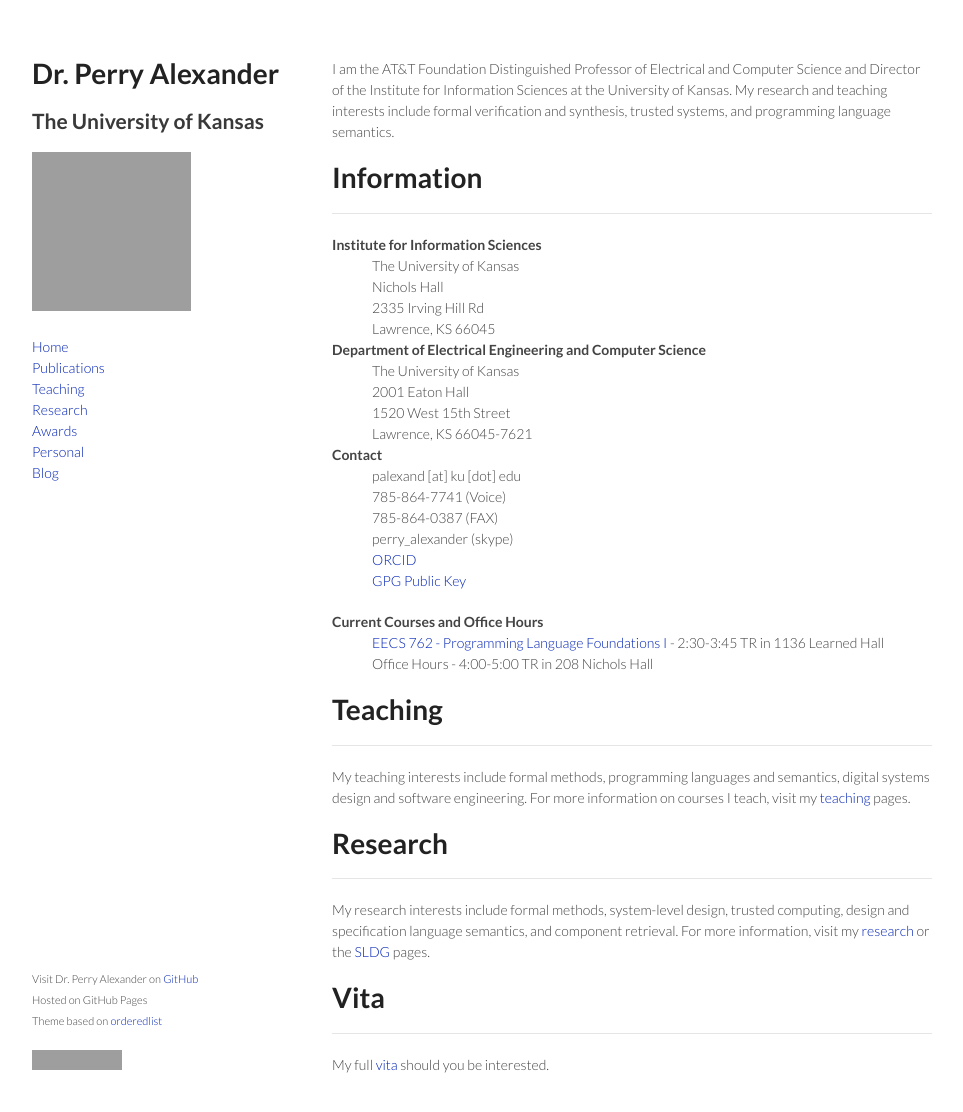
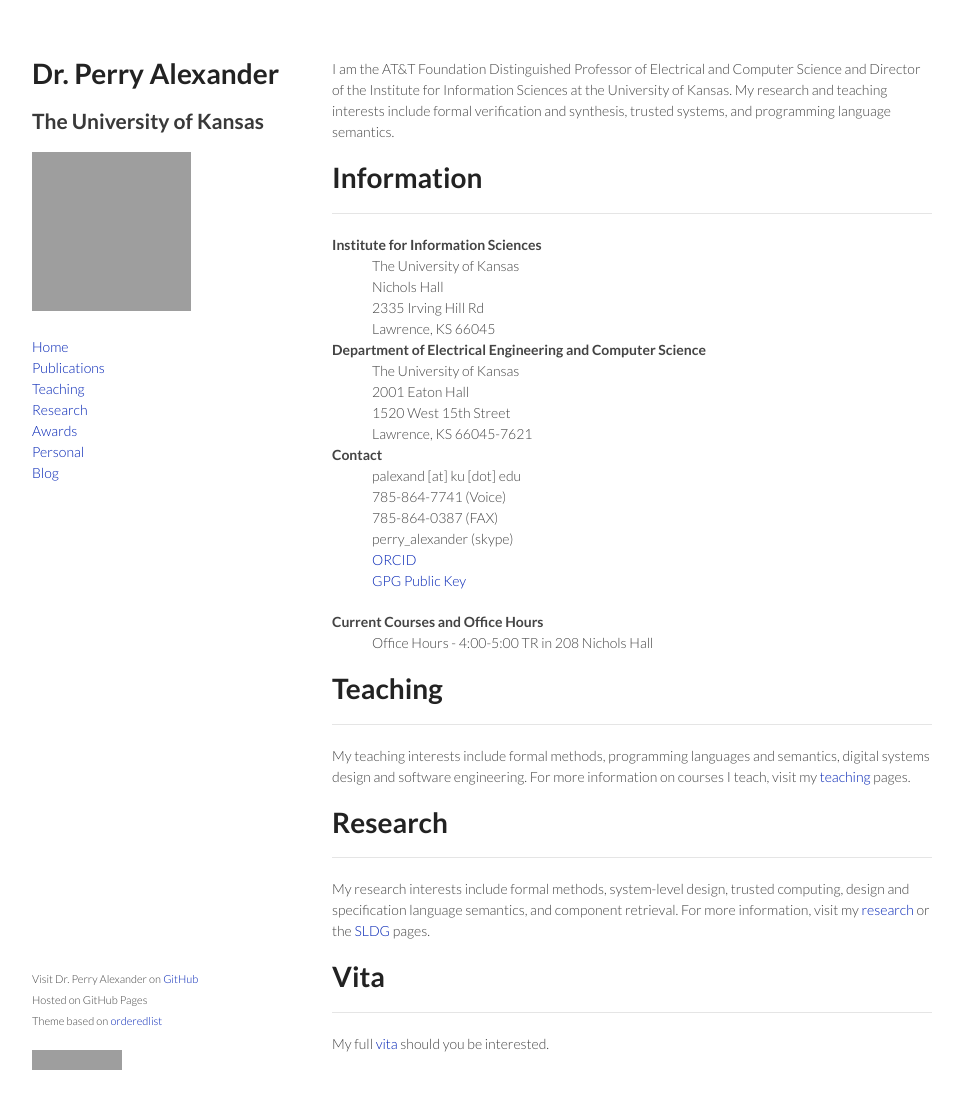
Before and after one commit to palexand/palexand.github.io, a Jekyll site: the page built from index.md, in a window 1280 px wide and 1145 px high. Shown: the top 1112 px of the window, without its empty margins (158-1121 px from the left). Built offline with Jekyll 4.4.1, drawn with Linux system fonts in a browser that asks for light colours; grey boxes are pictures that could not be loaded.

Commit message:
updating courses for summer

```diff
--- a/_data/teaching.yml
+++ b/_data/teaching.yml
@@ -4,6 +4,8 @@
 # description : short description
 # when : time for the coures - leave off if not currently teaching
 # where : classroom - leave off if not currently teaching
+# when: 2:30-3:45 TR
+# where: 1136 Learned Hall
 
 - name: EECS 662 - Programming Languages
   github: palexand
@@ -19,8 +21,6 @@
   github: palexand
   repo: eecs762
   description: Programming Language Fundamentals is an introduction to the semantics of programming languages. The course will present modern approaches for defining dynamic and static semantics as well as verifying definitions and implementing interpreters. We will start with dynamic semantics defining languages using operational, denotational, and axiomatic semantics. We will then overview domain theory and being looking at static semantics and types. The course concentrates on pragmatic issues and requires both specification and verification of semantics and implementation of interpreters.
-  when: 2:30-3:45 TR
-  where: 1136 Learned Hall
 
 - name: EECS 755 - Software Requirements Modeling
   github: palexand
```
